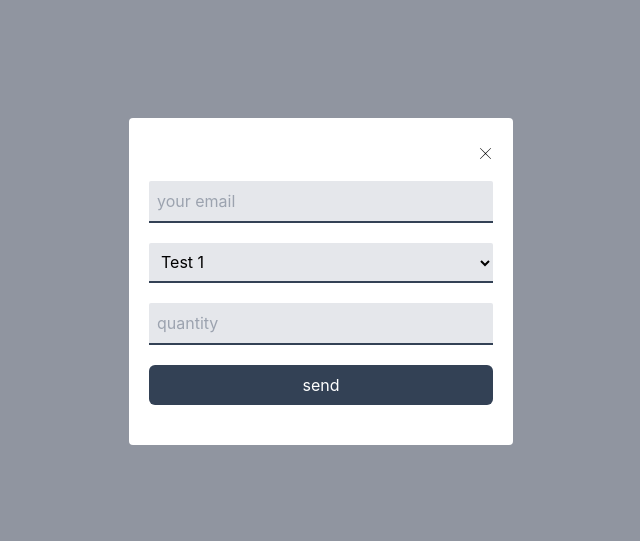
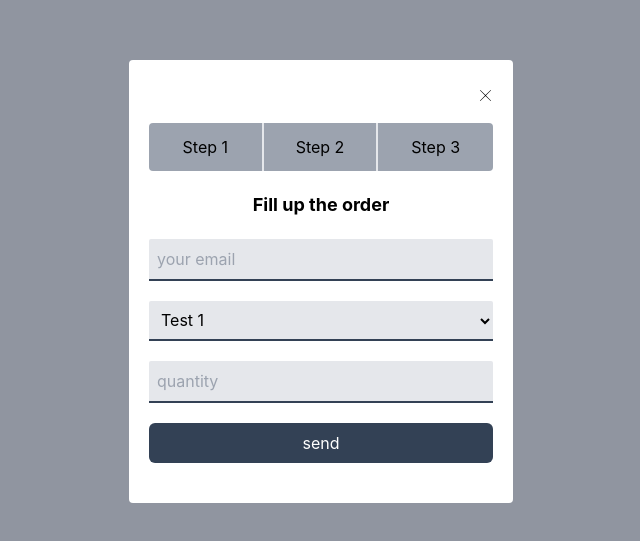
Before and after one commit to DawidGaleziewski/example_use_reducer, a React (Create React App) app: page / in a window 1280 px wide. Shown: the part 119-660 px from the top of the page, without its empty margins (319-959 px from the left). Built offline with nearby package versions, Linux system fonts and the light colour scheme.

Commit message:
update: basic layout

```diff
--- a/src/App.tsx
+++ b/src/App.tsx
@@ -8,6 +8,14 @@ function App() {
           <div className="flex min-h-full items-end justify-center p-4 text-center sm:items-center sm:p-0">
             <div className="bg-white pt-7 pb-10 px-5 rounded w-96">
               <CloseIcon className="ml-auto mb-5 cursor-pointer" />
+              <div className="flex justify-between grow-1 mb-5">
+                <button className="bg-gray-400 px-2 py-3 rounded-l basis-1/3 border-r-2">Step 1</button>
+                <button className="bg-gray-400 px-2 py-3 basis-1/3 border-r-2">Step 2</button>
+                <button className="bg-gray-400 px-2 py-3 rounded-r basis-1/3">Step 3</button>
+              </div>
+
+              {/*STEP 1*/}
+              <h2 className="text-lg font-bold mb-5">Fill up the order</h2>
               <form className="flex flex-col">
                 <input className="p-2 mb-5 w-12/12 bg-gray-200 border-b-2 border-slate-700 rounded-t-sm" type="email" name="email" placeholder="your email" />
                 <select name="product" className="p-2 mb-5 bg-gray-200 border-b-2 border-slate-700 rounded-t-sm">
@@ -17,6 +25,15 @@ function App() {
                 <input name="quantity" placeholder="quantity" className="p-2 mb-5 bg-gray-200 border-b-2 border-slate-700 rounded-t-sm"/>
                 <input className="p-2 rounded-md bg-slate-700 text-white" type="submit" value="send" />
               </form>
+
+              {/*STEP 2 a*/}
+              {/*  <h2 className="text-lg font-bold mb-5">Specific step for category clothes</h2>*/}
+
+              {/*STEP 2 b*/}
+              {/*  <h2 className="text-lg font-bold mb-5">Specific step for category electronics</h2>*/}
+
+              {/*STEP 3*/}
+              {/*  <h2 className="text-lg font-bold mb-5">Summary</h2>*/}
             </div>
           </div>
         </div>
```
